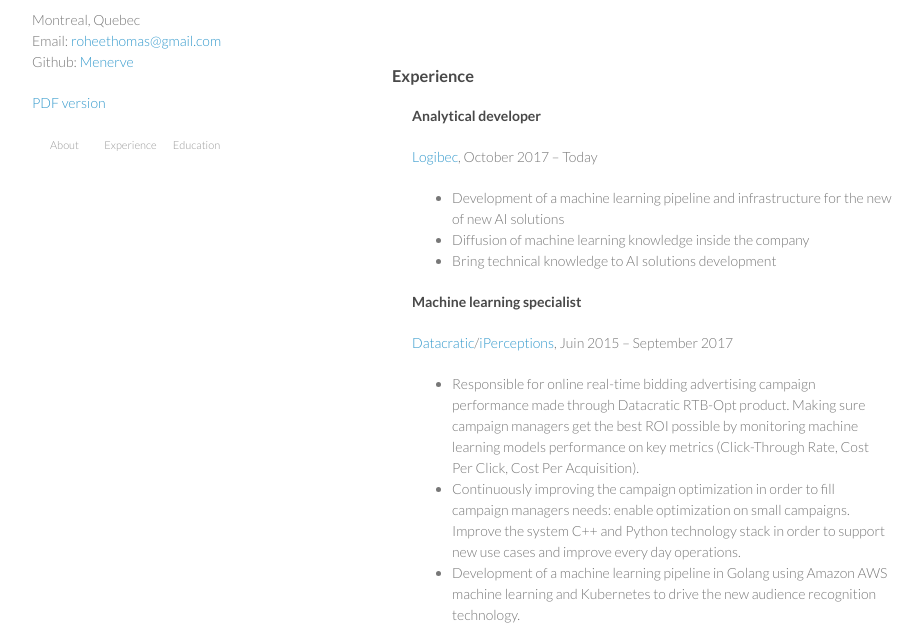
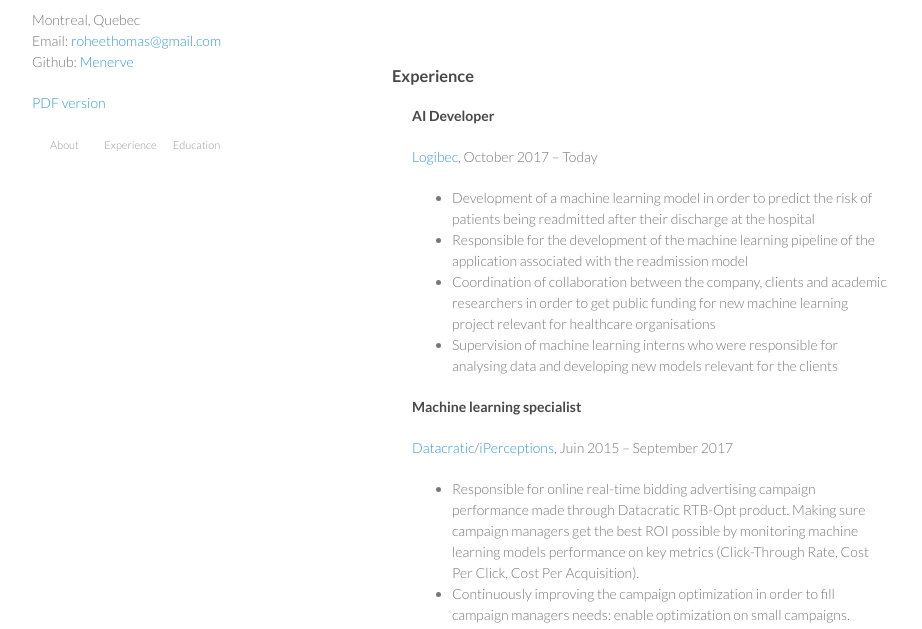
Before and after one commit to Menerve/menerve.github.io, a plain HTML site: page index.html in a window 1280 px wide. Shown: the part 141-770 px from the top of the page, without its empty margins (178-1100 px from the left). Drawn offline with Linux system fonts and the light colour scheme.

Commit message:
Update Logibec description

```diff
--- a/index.html
+++ b/index.html
@@ -60,19 +60,22 @@
         </h3>
 
         <div class="content">
-          <h4>Analytical developer</h4>
+          <h4>AI Developer</h4>
           <p>
             <a href="http://www.logibec.com/">Logibec</a>, October 2017 – Today
           </p>
           <ul>
               <li>
-                Development of a machine learning pipeline and infrastructure for the new of new AI solutions
+                Development of a machine learning model in order to predict the risk of patients being readmitted after their discharge at the hospital
               </li>
               <li>
-                Diffusion of machine learning knowledge inside the company
+                Responsible for the development of the machine learning pipeline of the application associated with the readmission model
               </li>
               <li>
-                Bring technical knowledge to AI solutions development
+                Coordination of collaboration between the company, clients and academic researchers in order to get public funding for new machine learning project relevant for healthcare organisations
+              </li>
+              <li>
+                Supervision of machine learning interns who were responsible for analysing data and developing new models relevant for the clients
               </li>
           </ul>
 
```
